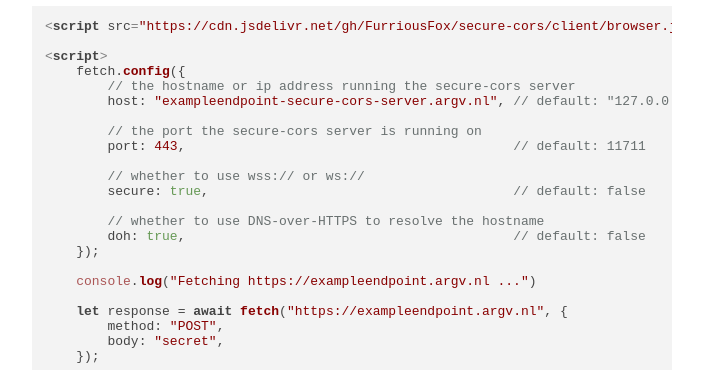
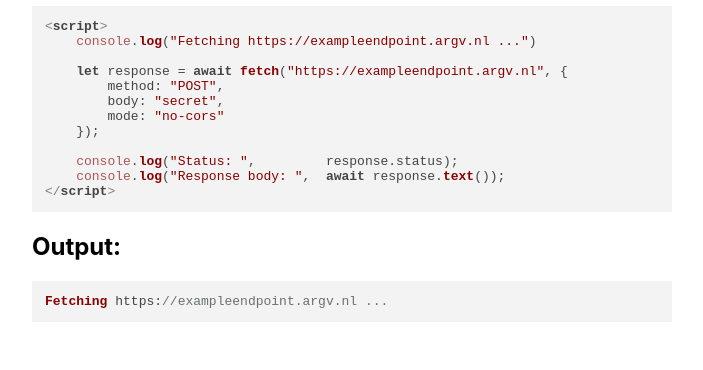
Before and after one commit to FurriousFox/secure-cors, a website: page docs/index.html in a window 1280 px wide. Shown: the part 96-466 px from the top of the page, without its empty margins (288-991 px from the left). Drawn offline with nearby package versions, Linux system fonts and the light colour scheme; no server answers.

Commit message:
improve demo

```diff
--- a/docs/index.html
+++ b/docs/index.html
@@ -3,7 +3,13 @@
 <head>
     <meta name="viewport" content="width=device-width, initial-scale=1" />
     <title>Secure CORS demo</title>
+    <link rel="stylesheet" href="https://cdnjs.cloudflare.com/ajax/libs/highlight.js/11.9.0/styles/default.min.css">
+    <script src="https://cdnjs.cloudflare.com/ajax/libs/highlight.js/11.9.0/highlight.min.js"></script>
+    <script src="https://cdnjs.cloudflare.com/ajax/libs/highlight.js/11.9.0/languages/javascript.min.js"></script>
 </head>
+<script>
+    window.sfetch = "anti-hook";
+</script>
 <script src="https://cdn.jsdelivr.net/gh/FurriousFox/secure-cors/client/browser.js"></script>
 
 <body>
@@ -26,7 +32,24 @@
     </style>
 
     <div id="demo">
-        <h1>Just fetch, but CORS, and secure</h1>
+        <h1>vanilla fetch</h1>
+        <pre><code class="language-html">&lt;script&gt;
+    console.log("Fetching https://exampleendpoint.argv.nl ...")
+
+    let response = await fetch("https://exampleendpoint.argv.nl", {
+        method: "POST",
+        body: "secret",
+        mode: "no-cors"
+    });
+
+    console.log("Status: ",         response.status);
+    console.log("Response body: ",  await response.text());
+&lt;/script&gt;</code></pre>
+        <h2>Output:</h2>
+        <pre><code class="language-js" id="outputv"></code></pre>
+        <br>
+        <h1>Secure CORS <span style="font-size: 50%;">(basically just fetch, but cors, and secure)</span>
+        </h1>
         <pre><code class="language-html">&lt;script src="https://cdn.jsdelivr.net/gh/FurriousFox/secure-cors/client/browser.js"&gt;&lt;/script&gt;
 
 &lt;script&gt;
@@ -60,18 +83,13 @@
     </div>
 </body>
 
-<link rel="stylesheet" href="https://cdnjs.cloudflare.com/ajax/libs/highlight.js/11.9.0/styles/default.min.css">
-<script src="https://cdnjs.cloudflare.com/ajax/libs/highlight.js/11.9.0/highlight.min.js"></script>
-<script src="https://cdnjs.cloudflare.com/ajax/libs/highlight.js/11.9.0/languages/javascript.min.js"></script>
-
-
 <script>
     hljs.highlightAll();
 </script>
 
 <script>
     (async () => {
-        fetch.config({
+        sfetch.config({
             // the hostname or ip address running the secure-cors server
             host: "exampleendpoint-secure-cors-server.argv.nl", // default: "127.0.0.1"
 
@@ -90,7 +108,7 @@
         document.getElementById("output").dataset.highlighted = ""
         hljs.highlightAll();
 
-        let response = await fetch("https://exampleendpoint.argv.nl", {
+        let response = await sfetch("https://exampleendpoint.argv.nl", {
             method: "POST",
             body: "secret",
         });
@@ -104,6 +122,29 @@
         document.getElementById("output").innerHTML +=
             `\nResponse body: <span style="color: #00f">${responseBody}</span>`
     })();
+
+
+    (async () => {
+        console.log("Fetching https://exampleendpoint.argv.nl")
+        document.getElementById("outputv").innerHTML = `Fetching https://exampleendpoint.argv.nl ...\n`
+        document.getElementById("outputv").dataset.highlighted = ""
+        hljs.highlightAll();
+
+        let response = await fetch("https://exampleendpoint.argv.nl", {
+            method: "POST",
+            body: "secret",
+            mode: "no-cors"
+        });
+
+        let responseBody = await response.text();
+        console.log("Status: ", response.status);
+        console.log("Response body: ", responseBody);
+
+        document.getElementById("outputv").innerHTML +=
+            `\nStatus: <span style="color: #097969">${response.status}</span>`
+        document.getElementById("outputv").innerHTML +=
+            `\nResponse body: <span style="color: #00f">'' (empty, because you aren't allowed to read responses to requests in 'no-cors' mode)</span>`
+    })();
 </script>
 
 </html>
```
